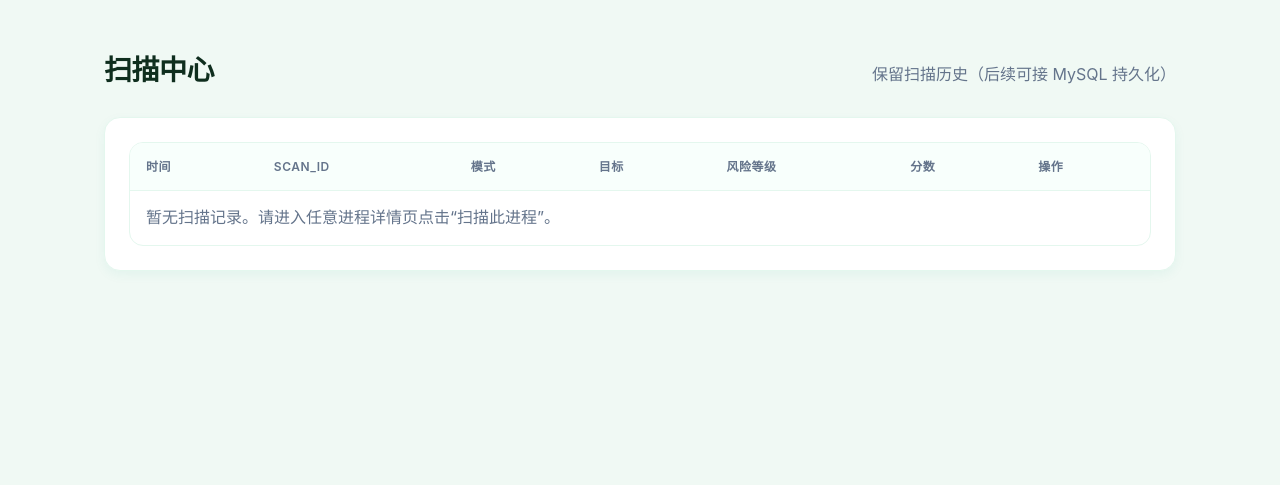
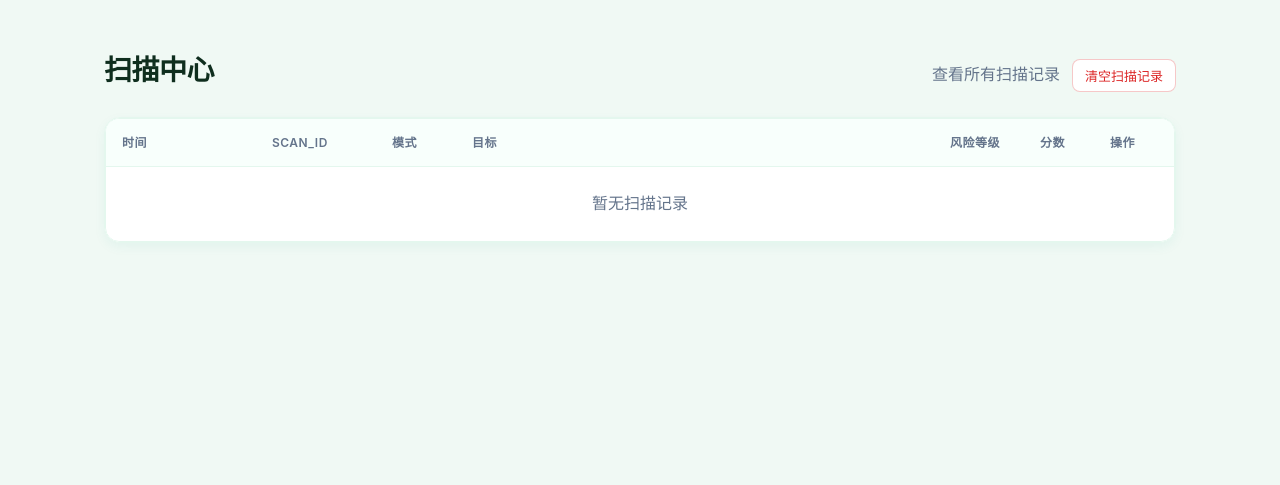
Before and after one commit to oumi-2and11/beacon_proc_risk, a Flask app: page /scans/ in a window 1280 px wide. Shown: the part 79-564 px from the top of the page. Run offline with Flask 3, Linux system fonts and the light colour scheme.

Commit message:
增加进程列表和扫描中心清空历史纪录的接口

```diff
--- a/webapp/templates/scans.html
+++ b/webapp/templates/scans.html
@@ -4,38 +4,87 @@
 {% block content %}
 <div class="page-title">
   <h2>扫描中心</h2>
-  <span class="muted">保留扫描历史（后续可接 MySQL 持久化）</span>
+  <div class="hstack">
+    <span class="muted">查看所有扫描记录</span>
+    <button class="btn btn-sm danger" id="btn-clear-scans" onclick="clearScans()">清空扫描记录</button>
+  </div>
 </div>
 
-<div class="card">
-  <table class="table">
+<div id="toast-container"></div>
+
+<div class="card" style="padding:0; overflow:hidden;">
+  <table class="table table-fixed">
     <thead>
       <tr>
-        <th>时间</th>
-        <th>scan_id</th>
-        <th>模式</th>
+        <th style="width:150px;">时间</th>
+        <th style="width:120px;">scan_id</th>
+        <th style="width:80px;">模式</th>
         <th>目标</th>
-        <th>风险等级</th>
-        <th>分数</th>
-        <th>操作</th>
+        <th style="width:90px;">风险等级</th>
+        <th style="width:70px;">分数</th>
+        <th style="width:80px;">操作</th>
       </tr>
     </thead>
     <tbody>
       {% for s in scans %}
       <tr>
-        <td class="mono">{{ s.created_at }}</td>
-        <td class="mono">{{ s.scan_id }}</td>
+        <td class="mono cell-ellipsis" title="{{ s.created_at }}">{{ s.created_at }}</td>
+        <td class="mono cell-ellipsis" title="{{ s.scan_id }}">{{ s.scan_id }}</td>
         <td>{{ s.mode }}</td>
-        <td class="mono">{{ s.target }}</td>
+        <td class="mono cell-ellipsis" title="{{ s.target }}">{{ s.target }}</td>
         <td><span class="badge {{ s.level|lower }}">{{ s.level }}</span></td>
         <td><b>{{ s.score }}</b></td>
-        <td><a class="btn" href="{{ url_for('scan.scan_detail', scan_id=s.scan_id) }}">查看</a></td>
+        <td><a class="btn btn-sm" href="{{ url_for('scan.scan_detail', scan_id=s.scan_id) }}">查看</a></td>
       </tr>
       {% endfor %}
       {% if scans|length == 0 %}
-      <tr><td colspan="7" class="muted">暂无扫描记录。请进入任意进程详情页点击“扫描此进程”。</td></tr>
+      <tr><td colspan="7" class="muted" style="text-align:center; padding:24px;">暂无扫描记录</td></tr>
       {% endif %}
     </tbody>
   </table>
 </div>
 {% endblock %}
+
+{% block scripts %}
+<script>
+function clearScans() {
+  if (!confirm('确定要清空所有扫描记录吗？此操作不可撤销。')) return;
+
+  const btn = document.getElementById('btn-clear-scans');
+  btn.disabled = true;
+  btn.textContent = '清空中...';
+
+  fetch('/api/clear-scans', { method: 'POST' })
+    .then(r => r.json())
+    .then(data => {
+      if (data.ok) {
+        showToast('扫描记录已清空', 'success');
+        setTimeout(() => location.reload(), 800);
+      } else {
+        showToast('清空失败：' + data.error, 'error');
+        btn.disabled = false;
+        btn.textContent = '清空扫描记录';
+      }
+    })
+    .catch(e => {
+      showToast('请求失败：' + e.message, 'error');
+      btn.disabled = false;
+      btn.textContent = '清空扫描记录';
+    });
+}
+
+function showToast(message, type) {
+  const container = document.getElementById('toast-container');
+  const toast = document.createElement('div');
+  toast.className = 'toast toast-' + type;
+  toast.innerHTML = '<span>' + message + '</span><button class="toast-close" onclick="this.parentElement.remove()">✕</button>';
+  container.appendChild(toast);
+  setTimeout(() => {
+    if (toast.parentElement) {
+      toast.classList.add('toast-out');
+      setTimeout(() => toast.remove(), 300);
+    }
+  }, 3000);
+}
+</script>
+{% endblock %}
```
Also changed, not shown: webapp/templates/processes.html (+50 -1 lines), webapp/views/api.py (+33 -0 lines).
